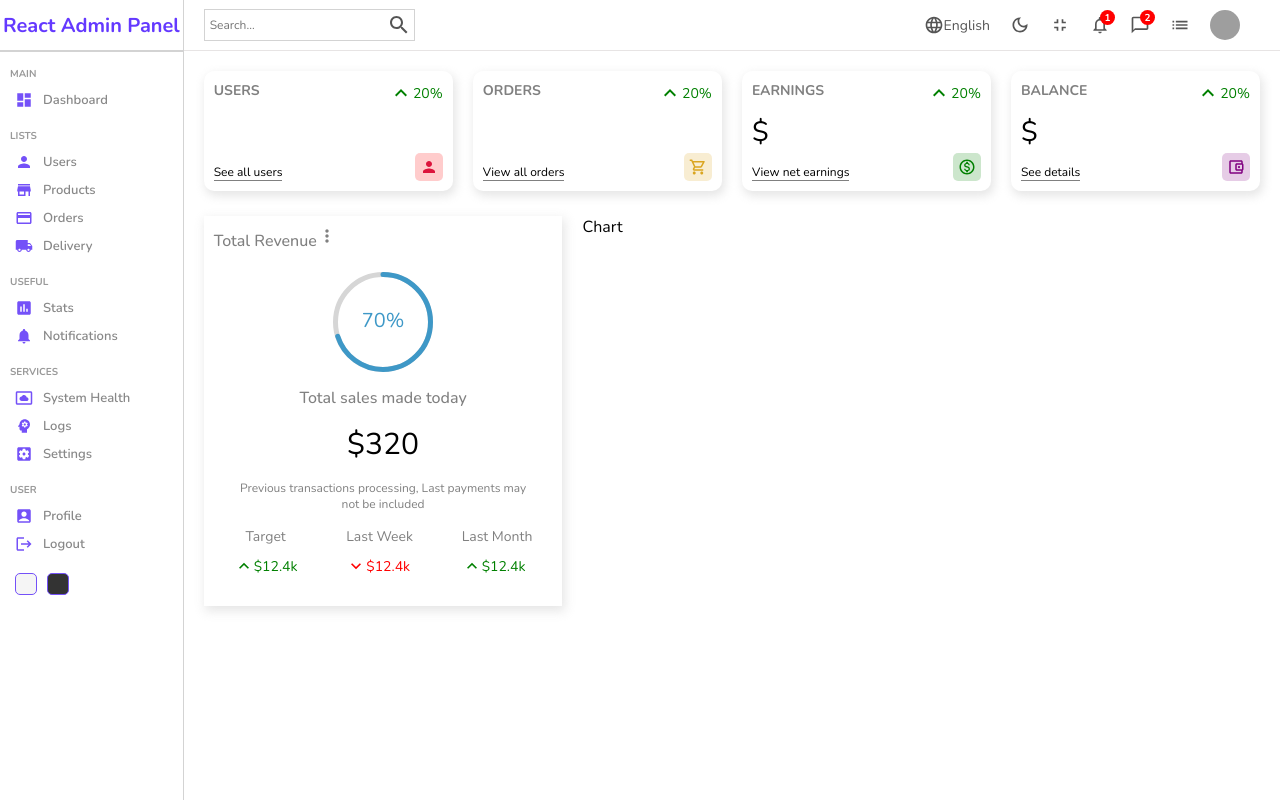
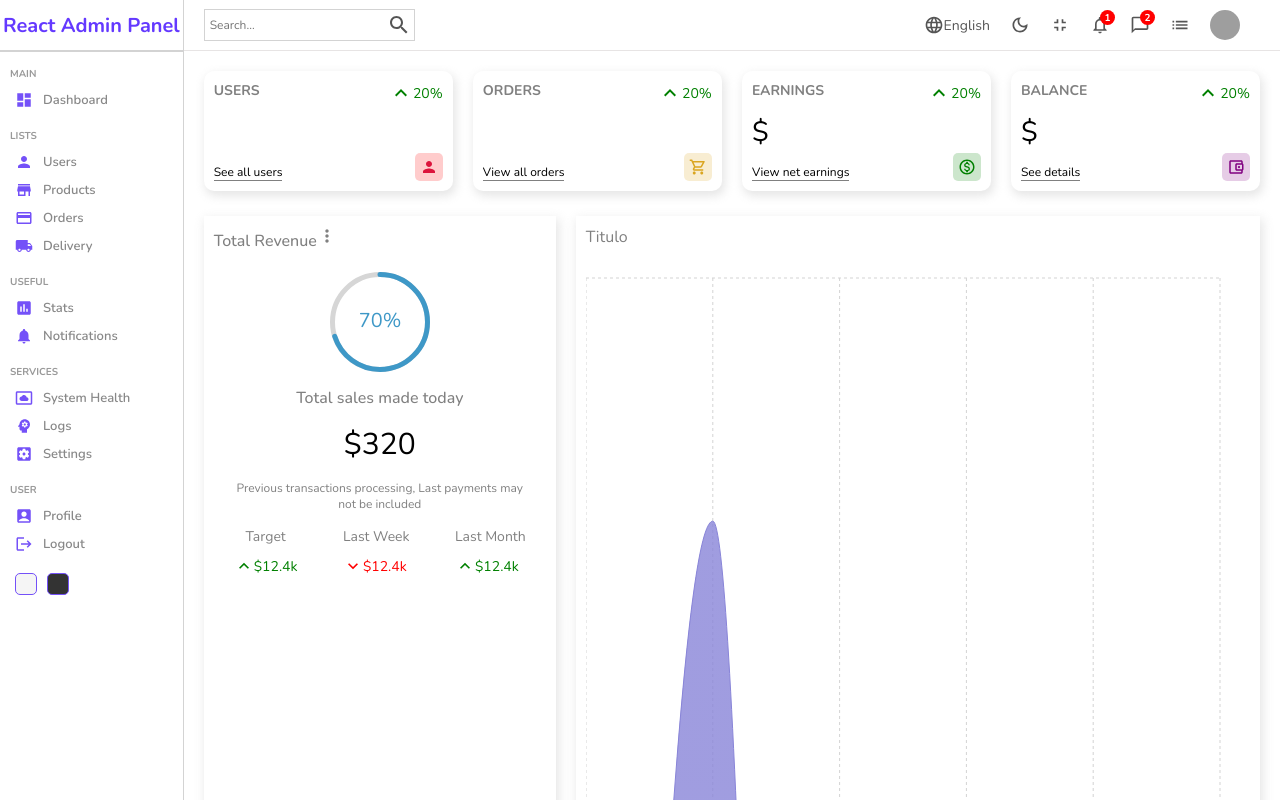
Before and after one commit to FacundoSerna96/React-Admin-Panel, a React (Create React App) app: page / in a window 1280 px wide. Shown: the top 800 px of the page. Built offline with nearby package versions, Linux system fonts and the light colour scheme; grey boxes are pictures that could not be loaded.

Commit message:
Diseño de Charts
se instala recharts para las graficas de las estadísticas

```diff
--- a/package.json
+++ b/package.json
@@ -15,6 +15,7 @@
     "react-dom": "^18.0.0",
     "react-router-dom": "^6.3.0",
     "react-scripts": "5.0.1",
+    "recharts": "^2.1.9",
     "sass": "^1.50.1",
     "web-vitals": "^2.1.4"
   },
--- a/src/components/chart/Chart.jsx
+++ b/src/components/chart/Chart.jsx
@@ -1,10 +1,52 @@
 import React from 'react'
 import './chart.scss';
 
+import { AreaChart, Area, XAxis, YAxis, CartesianGrid, Tooltip, ResponsiveContainer } from 'recharts';
+
+
+const data = [
+  { name: "January", Total: 1200 },
+  { name: "February", Total: 2100 },
+  { name: "March", Total: 800 },
+  { name: "April", Total: 1600 },
+  { name: "May", Total: 900 },
+  { name: "June", Total: 1700 },
+];
+
+
+
+
 const Chart = () => {
   return (
-    <div className='chart'>Chart</div>
-  )
-}
+    <div className="chart">
+      <div className="title">Titulo</div>
+      <ResponsiveContainer width="100%">
+        <AreaChart
+          width={730}
+          height={250}
+          data={data}
+          margin={{ top: 10, right: 30, left: 0, bottom: 0 }}
+        >
+          <defs>
+            <linearGradient id="total" x1="0" y1="0" x2="0" y2="1">
+              <stop offset="5%" stopColor="#8884d8" stopOpacity={0.8} />
+              <stop offset="95%" stopColor="#8884d8" stopOpacity={0} />
+            </linearGradient>
+          </defs>
+          <XAxis dataKey="name" stroke="gray" />
+          <CartesianGrid strokeDasharray="3 3" className="chartGrid" />
+          <Tooltip />
+          <Area
+            type="monotone"
+            dataKey="Total"
+            stroke="#8884d8"
+            fillOpacity={1}
+            fill="url(#total)"
+          />
+        </AreaChart>
+      </ResponsiveContainer>
+    </div>
+  );
+};
 
 export default Chart
--- a/src/components/chart/chart.scss
+++ b/src/components/chart/chart.scss
@@ -1,3 +1,15 @@
 .chart{
     flex: 4;
+    -webkit-box-shadow: 2px 4px 10px 1px rgba(0, 0, 0, 0.47);
+    box-shadow: 2px 4px 10px 1px rgba(201, 201, 201, 0.47);
+    padding: 10px;
+    color: gray;
+
+    .title{
+        margin-bottom: 20px;
+    }
+
+    .chartGrid{
+        stroke: lightgray;
+    }
 }
```
Also changed, not shown: 1 other file (tests, documents, lock files or other folders).
